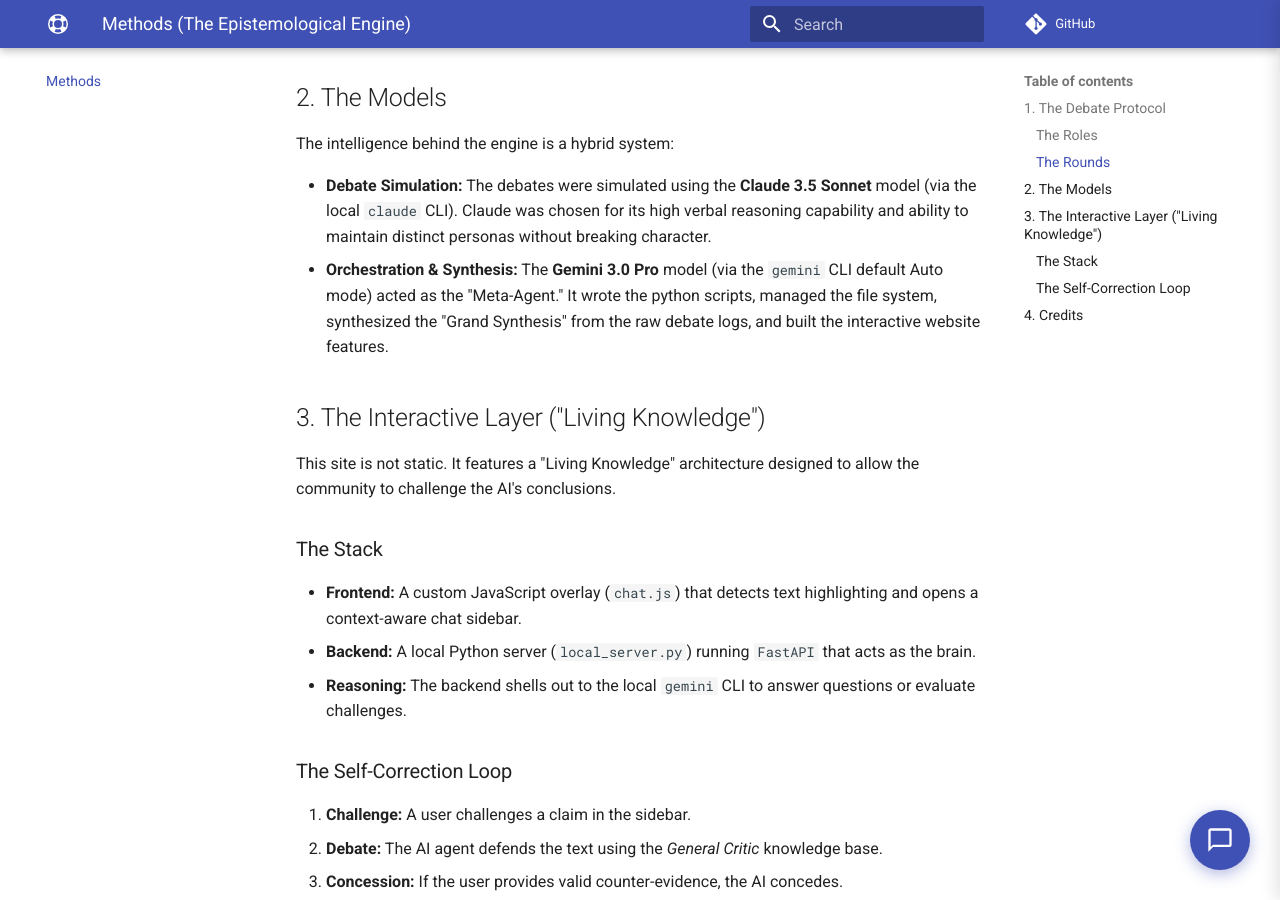
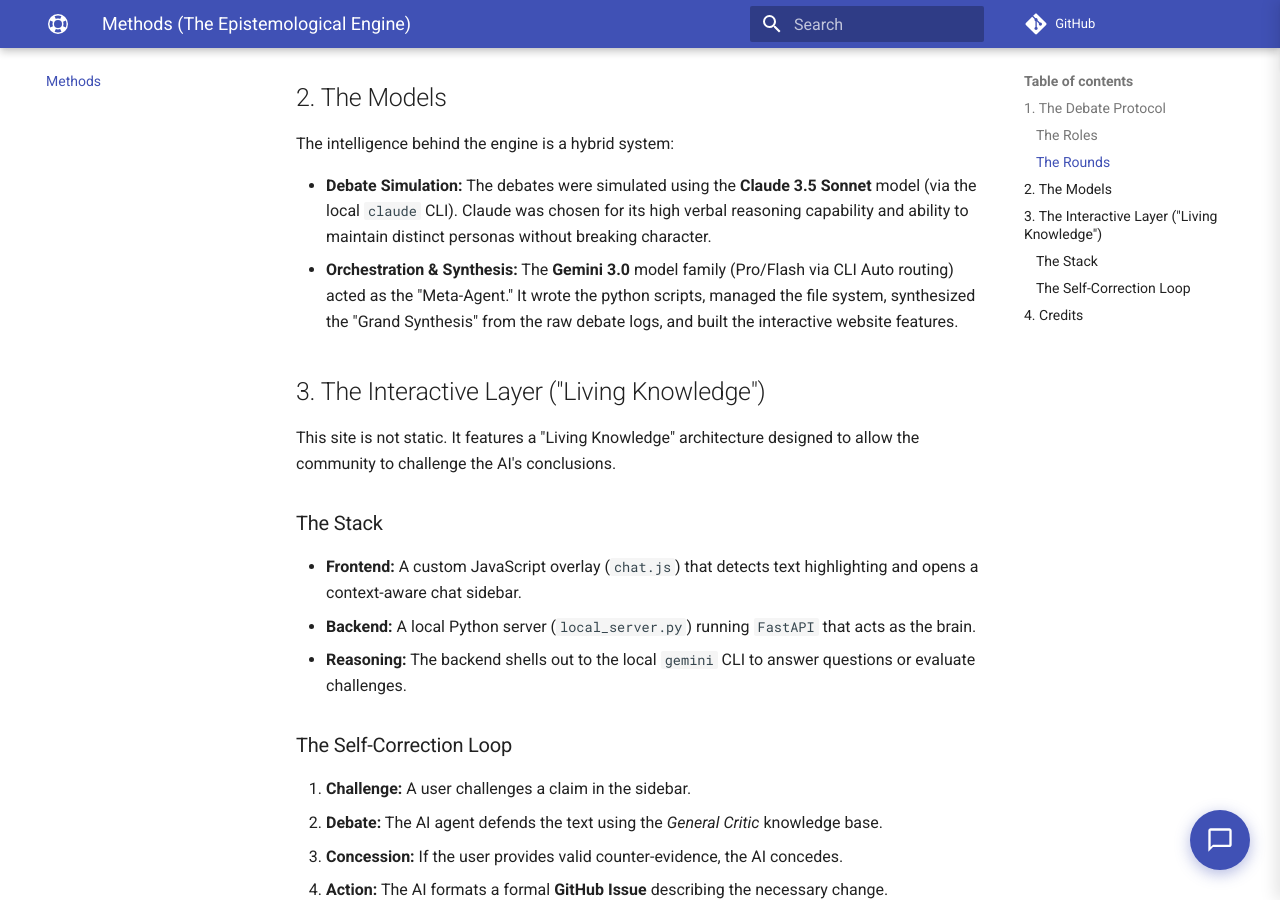
Before and after one commit to djgish485/project-lifespan, an MkDocs documentation site: the page built from docs/methods.md, in a window 1280 px wide and 900 px high, scrolled down 1236 px. Built offline with MkDocs 1.6.1 and Material for MkDocs 9.7.7, drawn with Linux system fonts in a browser that asks for light colours; comment, search, counter and statistics services are not loaded.

Commit message:
fix: Clarify Gemini model version as 3.0 family (Auto routing)

```diff
--- a/docs/methods.md
+++ b/docs/methods.md
@@ -38,7 +38,7 @@
 The intelligence behind the engine is a hybrid system:
 
 *   **Debate Simulation:** The debates were simulated using the **Claude 3.5 Sonnet** model (via the local `claude` CLI). Claude was chosen for its high verbal reasoning capability and ability to maintain distinct personas without breaking character.
-*   **Orchestration & Synthesis:** The **Gemini 3.0 Pro** model (via the `gemini` CLI default Auto mode) acted as the "Meta-Agent." It wrote the python scripts, managed the file system, synthesized the "Grand Synthesis" from the raw debate logs, and built the interactive website features.
+*   **Orchestration & Synthesis:** The **Gemini 3.0** model family (Pro/Flash via CLI Auto routing) acted as the "Meta-Agent." It wrote the python scripts, managed the file system, synthesized the "Grand Synthesis" from the raw debate logs, and built the interactive website features.
 
 ## 3. The Interactive Layer ("Living Knowledge")
 
```
